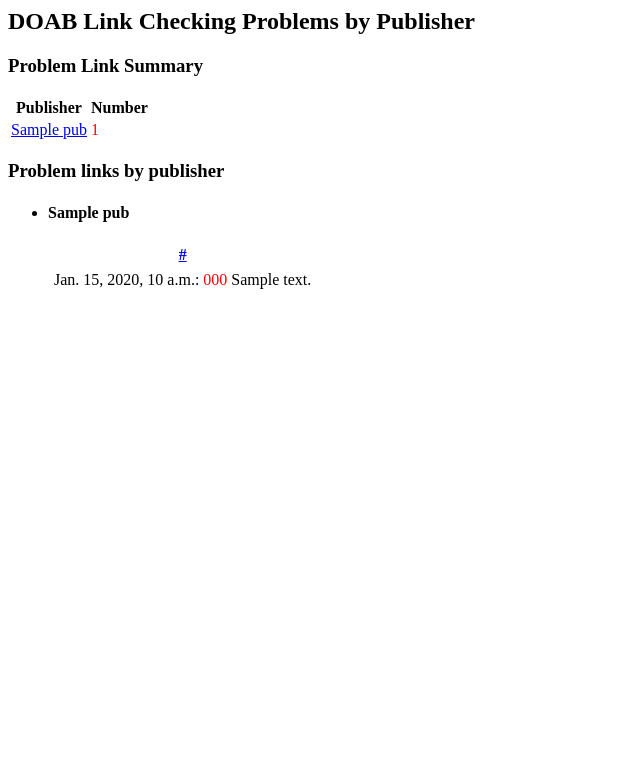
After one commit to EbookFoundation/doab-check, a Django app: template doab_check/templates/probpubs.html in a window 1280 px wide. The commit adds this page. Shown: the top 783 px of the page, without its empty margins (0-640 px from the left). Run offline with Django 4.2, Linux system fonts and the light colour scheme; the template is opened without the code that fills it: most values are stand-ins (such as "Sample title", 1, 10 or a date in 2020).

Commit message:
add problem links by publisher

```diff
--- a/doab_check/templates/index.html
+++ b/doab_check/templates/index.html
@@ -21,7 +21,7 @@ We've grouped the links by the publisher's name and by the server url to make it
 We have a few ways to view the results.
 <ul>
 <li>
-View the links which appear to have <a href="#codes">problems</a>.
+View the links which appear to have problems <a href="{% url 'probpubs' %}">by publisher name</a>, or below, by the return code.
 </li>
 <li>
 View <a href="{% url 'providers' %}">the list of servers we've checked</a>.
@@ -41,7 +41,7 @@ When a link is checked we record the status code and content type returned by th
 <li>"404" means the link is broken - the resource is not found.
 <li>"408" means the website didn't respond in a reasonable time.
 <li>"500" means something has gone wrong at the website server.
-<li>"502" means is a gateway error. Some websites use load balancers or content distribution networks; if these gateways have a problem connecting with the sorce website, they send a 502 response.
+<li>"502" means is a gateway error. Some websites use load balancers or content distribution networks; if these gateways have a problem connecting with the source website, they send a 502 response.
 <li>"503" means that a website couldn’t be reached. This could happen because the server was too busy, under maintenance, or something else. Amazon's robot blocker returns 503 codes, so these must be checked manually.
 <li>"504" indicates that the server, while acting as a gateway or proxy did not get a response in time from an upstream server.
 <li>"511" indicates a problem with the security of the connection - most often an incomplete certificate.
--- a/doab_check/templates/problems.html
+++ b/doab_check/templates/problems.html
@@ -20,7 +20,7 @@ DOAB links with Status code: {{ code | default:'0 or None' }}
 <ul>
 {% for link in provider.links %}
 <li>
-<p><a href="{{link.url}}">{{link.url}}</a>  ({{link.items.first.publisher_name}})
+<p><a href="{{link.url}}">{{link.url}}</a>  ({{link.items.first.publisher_name | default:'*** no publisher name ***'}})
 <table>
 {% for check  in link.recent_checks %}
 <tr>
--- /dev/null
+++ b/doab_check/templates/probpubs.html
@@ -0,0 +1,53 @@
+<html>
+<head>
+<title>DOAB Link Checking Problems by Publisher</title>
+</head>
+<body>
+<h2>
+DOAB Link Checking Problems by Publisher
+</h2>
+
+<h3>Problem Link Summary</h3>
+<table>
+<tr>
+<th>Publisher</th>
+<th>Number</th>
+</tr>
+{% for pub in pubs %}
+<tr style="color:red">
+<td> <a href="#{{ pub.pub | default:'*** no publisher name ***'| urlencode}}">{{ pub.pub | default:'*** no publisher name ***' }}</a> </td>
+<td> {{ pub.bad_links.count }} </td>
+</tr>
+{% endfor %}
+</table>
+
+<h3>Problem links by publisher</h3>
+<ul>
+{% for pub in pubs %}
+<li id={{ pub.pub | default:'*** no publisher name ***' | urlencode }}><h4>{{ pub.pub | default:'*** no publisher name ***'}}</h4>
+{% for link in pub.bad_links.all %}
+    <table>
+    <tr>
+    <th>
+    <a href="{{ link.url }}">{{ link.url }}</a>
+    </th>
+    <tr>
+    <td>
+        <table>
+        {% for check in link.recent_checks %}
+        <tr>
+        <td>{{ check.created }}:</td>
+        <td style="color:red">{{ check.return_code }}</td>
+        <td>{{ check.content_type }}</td>
+        </tr>
+        {% endfor %}
+        </table>
+    </td>
+    </tr>
+    {% endfor %}
+    </table>
+</li>
+{% endfor %}
+</ul>
+</body>
+</html>
--- a/doab_check/tests.py
+++ b/doab_check/tests.py
@@ -23,6 +23,8 @@ class PageTests(TestCase):
         self.assertEqual(r.status_code, 200)
         r = self.client.get("/problems/404/")
         self.assertEqual(r.status_code, 200)
+        r = self.client.get("/problems/publishers/")
+        self.assertEqual(r.status_code, 200)
 
 
 sample_doab = 'oai:doab-books:20.500.12854/25850'
--- a/doab_check/urls.py
+++ b/doab_check/urls.py
@@ -9,6 +9,7 @@ from . import views
 urlpatterns = [
     path('', views.HomepageView.as_view(), name='home'),
     path('admin/', admin.site.urls),
+    path('problems/publishers/', views.ProblemPublishersView.as_view(), name='probpubs'),
     path('problems/<str:code>/', views.ProblemsView.as_view(), name='problems'),
     path('providers/', views.ProvidersView.as_view(), name='providers'),
     path('providers/<str:provider>/', views.ProviderView.as_view(), name='provider'),
```
Also changed, not shown: doab_check/views.py (+19 -1 lines).
